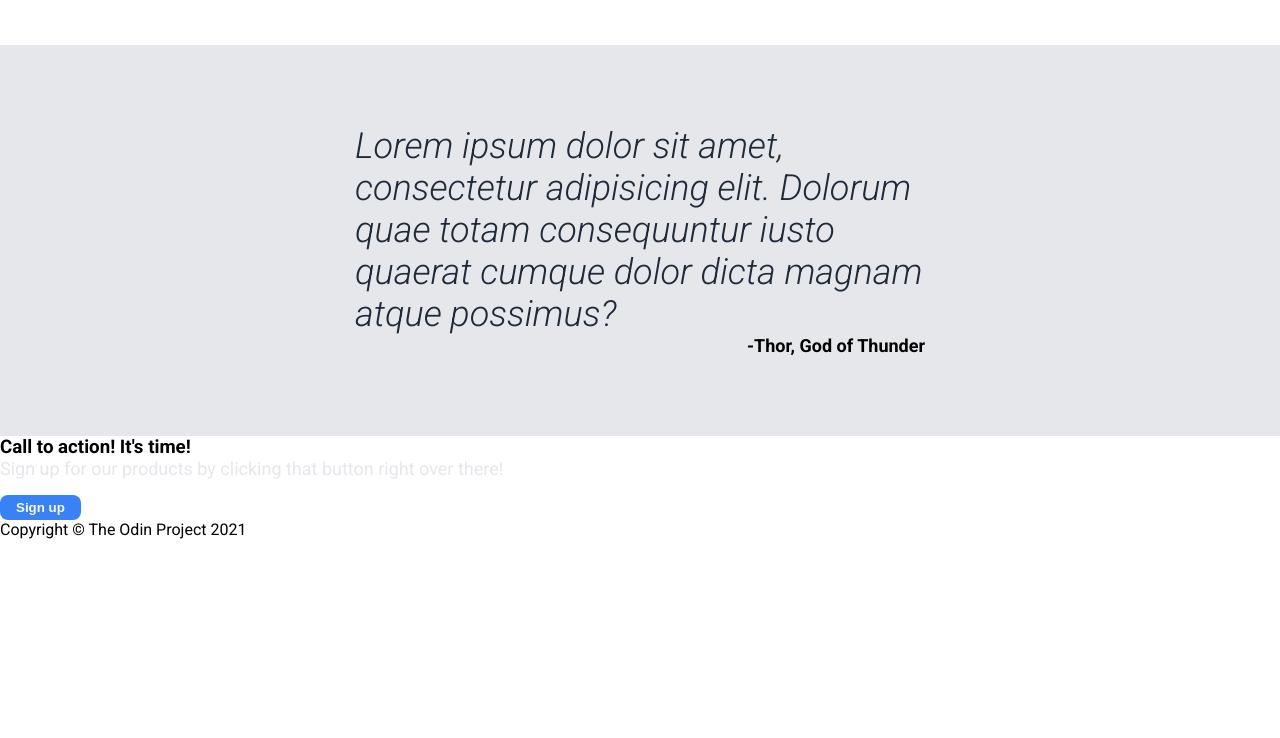
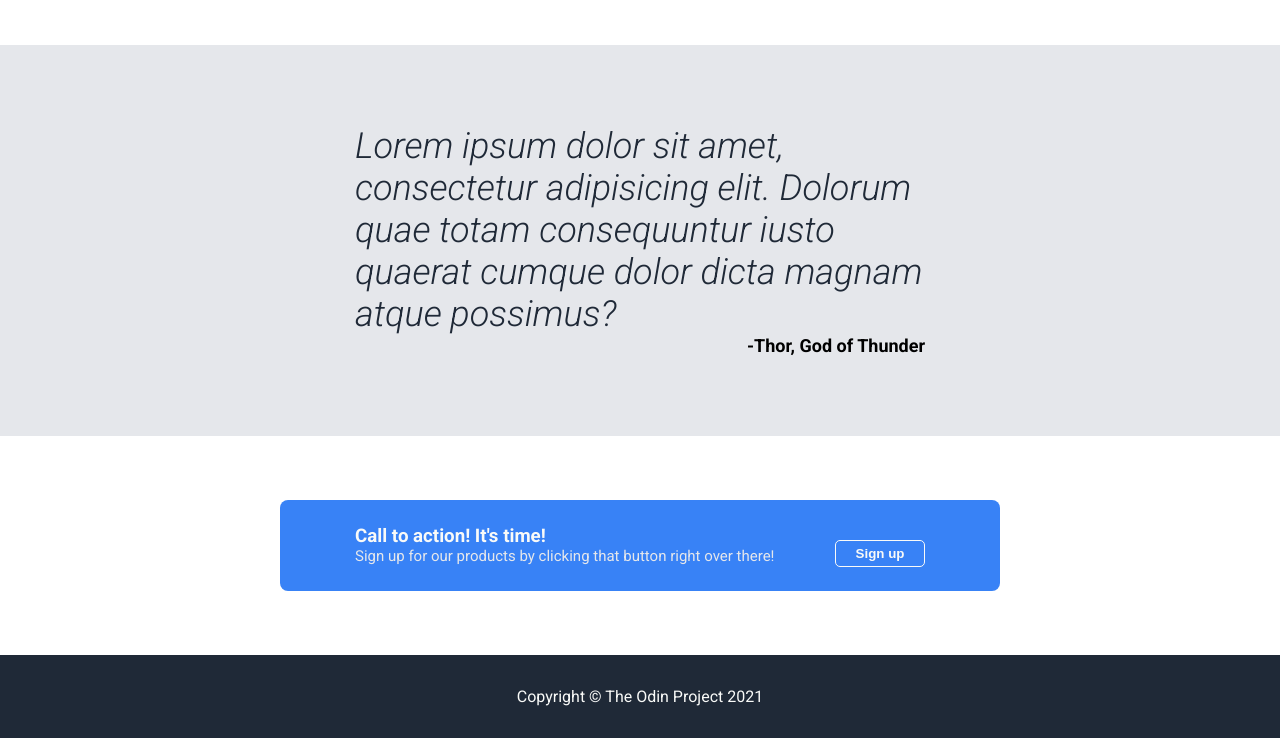
Before and after one commit to Jorai33/foundations_landing_page, a plain HTML site: page index.html in a window 1280 px wide. Shown: the part 640-1378 px from the top of the page. Before the commit the page ends 1179 px from the top, so only its background shows below. Drawn offline with Linux system fonts and the light colour scheme.

Commit message:
feat: build the signup section and the footer

```diff
--- a/index.html
+++ b/index.html
@@ -45,7 +45,7 @@
               quasi laborum eligendi dicta deleniti recusandae error, sunt,
               perferendis necessitatibus odio quia inventore ipsa aliquid. Hic.
             </p>
-            <button class="btn signup-btn">Sign up</button>
+            <button class="btn">Sign up</button>
           </div>
           <div class="hero-img-wrapper">
             <img
@@ -109,12 +109,19 @@
         </div>
       </section>
       <section class="signup-section">
-        <div>
-          <h3>Call to action! It's time!</h3>
-          <p>
-            Sign up for our products by clicking that button right over there!
-          </p>
-          <button class="btn">Sign up</button>
+        <div class="container">
+          <div class="cta-wrapper">
+            <div class="container-small">
+              <div>
+                <h3>Call to action! It's time!</h3>
+                <p class="cta-indication">
+                  Sign up for our products by clicking that button right over
+                  there!
+                </p>
+              </div>
+              <button class="btn btn-white">Sign up</button>
+            </div>
+          </div>
         </div>
       </section>
     </main>
--- a/styles/styles.css
+++ b/styles/styles.css
@@ -48,7 +48,13 @@ img {
   color: var(--white);
   font-weight: 700;
   margin-top: 16px;
+  min-width: 90px;
   padding: 5px 16px;
+}
+
+.btn-white {
+  border: 1px solid var(--white);
+  border-radius: 5px;
 }
 
 p,
@@ -130,7 +136,7 @@ p,
 
 .quote-section {
   background-color: var(--light-grey);
-  padding-block: 5rem;
+  padding-block: 80px;
 }
 
 .quote-section h2 {
@@ -143,3 +149,33 @@ p,
   font-weight: 700;
   text-align: end;
 }
+
+.signup-section {
+  padding-block: 64px;
+}
+
+.cta-wrapper {
+  background-color: var(--blue);
+  border-radius: 8px;
+  color: var(--white);
+  padding-block: 24px;
+}
+
+.cta-wrapper .container-small {
+  align-items: center;
+  display: flex;
+  justify-content: space-between;
+}
+
+.cta-indication {
+  font-size: 15px;
+}
+
+footer {
+  align-items: center;
+  background: var(--dark-blue);
+  color: var(--white);
+  display: flex;
+  justify-content: center;
+  padding-block: 32px;
+}
```
